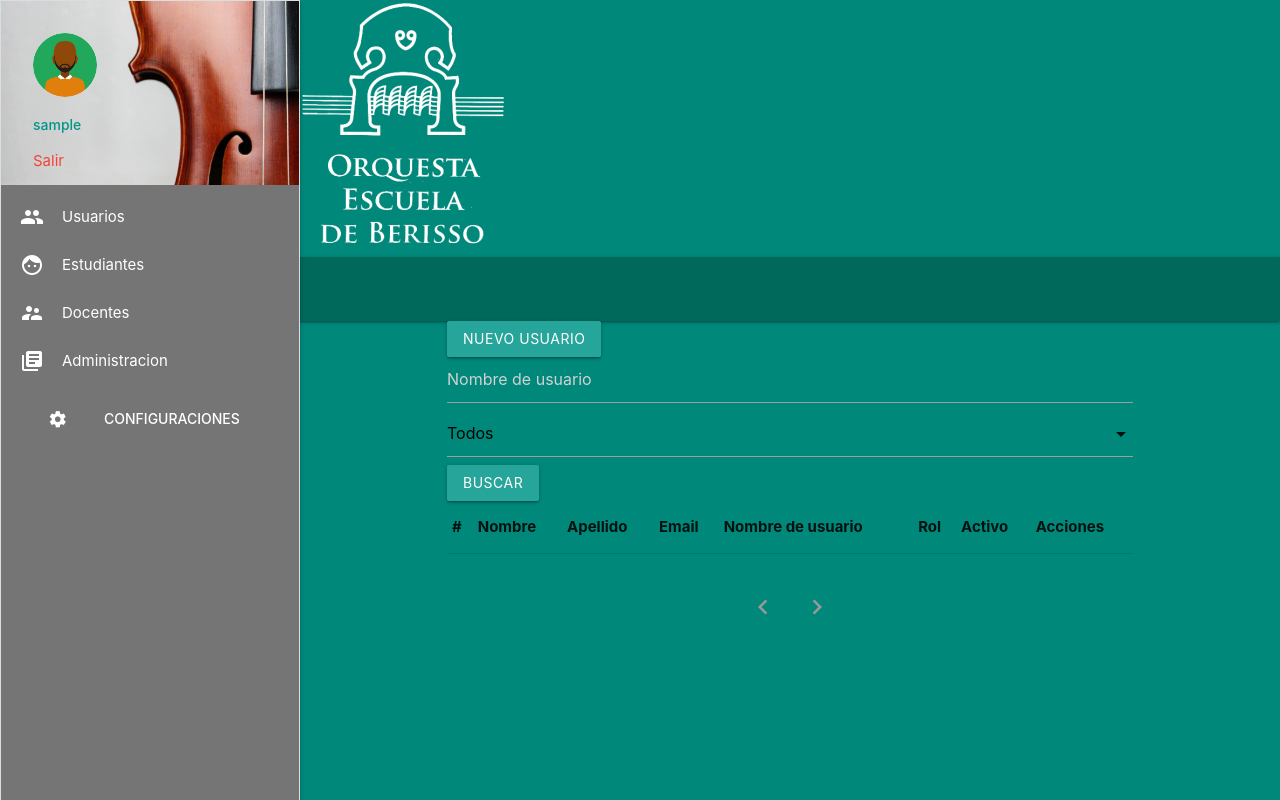
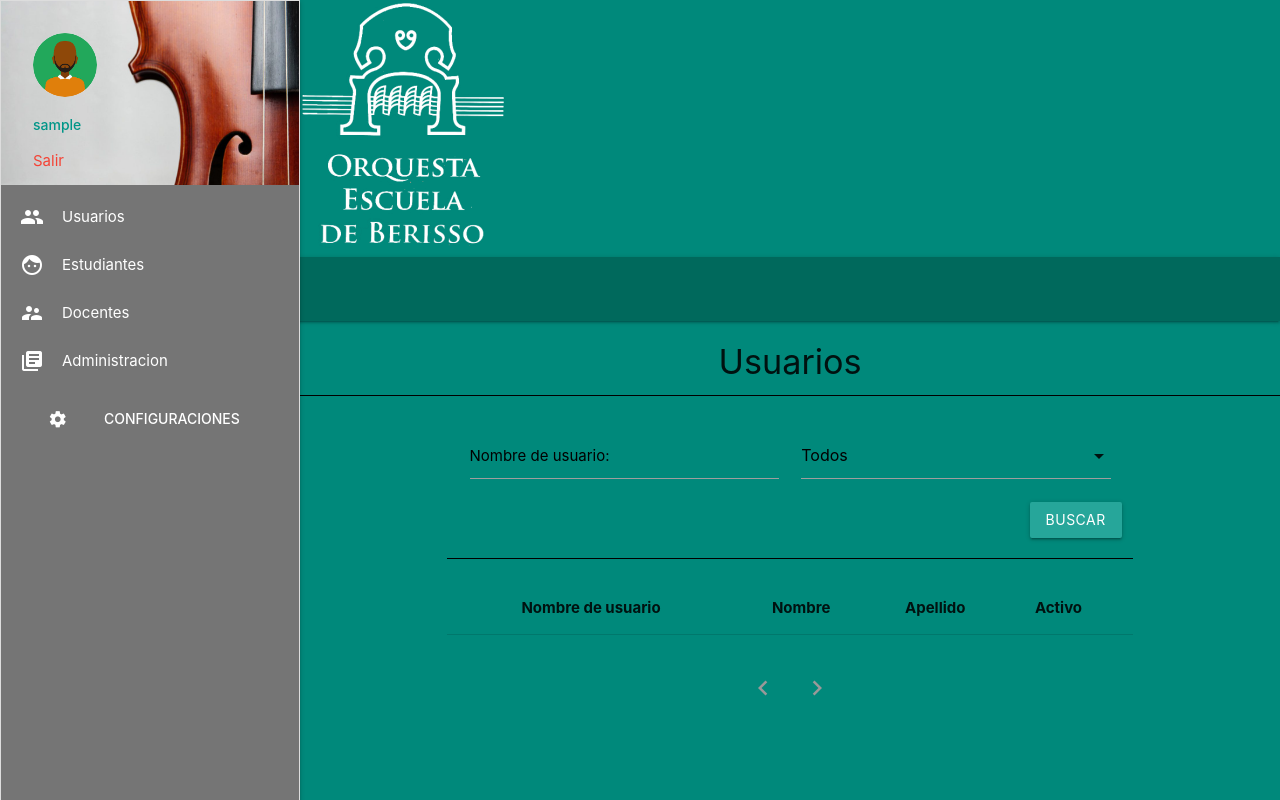
Before and after one commit to Daro313/tpproy19, a Flask app: template flaskps/users/templates/users/list.html in a window 1280 px wide. Run offline with Flask 2, Linux system fonts and the light colour scheme; the template is opened without the code that fills it: values that come from a table or form of the project are taken from there, others are empty; the visitor is signed in with stand-in values (Sample User, id 1); data comes from the database, SQL or seed files in the repository.

Commit message:
Se mejora presentacion en listado de usuarios

```diff
--- a/flaskps/users/templates/users/list.html
+++ b/flaskps/users/templates/users/list.html
@@ -1,48 +1,54 @@
 {% extends 'base.html' %}
+{% block title %}Usuarios {% endblock %}
+{% block head %}
+    {{ super() }}
+{% endblock %}
+
 {% block content %}
-<div class="container" id="user_list">
-  <button type="button" onclick="window.location.href='{{ url_for( 'users.create' ) }}';" class="btn btn-info" >Nuevo Usuario</button>
-  <form class="" action="{{ url_for('users.list') }}" method="POST">
-    <input type="text" name="username" value="" placeholder="Nombre de usuario">
-    <select class="" name="active">
+<h4 class="center">Usuarios</h4>
+<div class="divider black"></div>
+<div class="container"><br>
+
+  <div class="row">
+    <form class="col s12" action="{{ url_for('users.list') }}" method="POST">
+      <div class="input-field col s6">
+          <input type="text" name="username" id="user_name">
+          <label for="user_name">Nombre de usuario:</label>
+      </div>
+      <div class="input-field col s6">
+        <select name="active">
           <option value="" selected>Todos</option>
           <option value="True">Activos</option>
           <option value="False">Inactivos</option>
         </select>
-    <input type="submit" name="" value="Buscar" class="btn btn-info">
+      </div>
+      <input type="submit" value="Buscar" class="btn btn-info right">
     </form>
-  <table class="table table-hover">
-    <thead class="thead-dark">
+  </div>
+  <div class="divider black"></div>
+  <br>
+
+  <table class="responsive-table centered highlight">
+    <thead>
     <tr>
-      <th>#</th>
+      <th>Nombre de usuario</th>
       <th>Nombre</th>
       <th>Apellido</th>
-      <th>Email</th>
-      <th>Nombre de usuario</th>
-      <th>Rol</th>
       <th>Activo</th>
-      <th>Acciones</th>
+      <th></th>
     </tr>
     </thead>
     <tbody>
     {% for user in user_list.items %}
-        {% if user.active %}
       <tr>
-        {% else %}
-          <tr class="table-danger">
-        {% endif %}
-        <td>{{ loop.index }}</td>
+        <td>{{ user.name }}</td>
+        <td>{{ user.name}}</td>
+        <td>{{ user.surname }}</td>
+        <td>{{ user.active }}</td>
         <td>
-          <a href="{{ url_for('users.detail', username=user.username) }}">{{ user.name }}</a>
-        </td>
-        <td>{{ user.surname }}</td>
-        <td>{{ user.email }}</td>
-        <td>{{ user.username}}</td>
-        <td>{{ user.rol }}</td>
-        <td>{{ user.active }}</td>
-        <td><form method="POST" action="{{ url_for('users.delete', user_id=user.id) }}">
-            <input type="submit" value="Eliminar">
-            </form>
+          <a href="{{ url_for('users.detail', user_id=user.id) }}"><i class="tiny material-icons green-text text-darken-4 tooltipped" data-position="right" data-tooltip="Ver mas">visibility</i></a>
+          <form method="POST" action="{{ url_for('users.update', user_id=user.id) }}"><button class="btn-flat" type="submit"><i class="material-icons blue-text text-darken-4 tooltipped" data-position="right" data-tooltip="Editar">edit</i></button></form>
+          <form method="POST" action="{{ url_for('users.delete', user_id=user.id) }}"><button class="btn-flat" type="submit"><i class="material-icons red-text text-darken-4 tooltipped" data-position="right" data-tooltip="Eliminar">delete_forever</i></button></form>
         </td>
       </tr>
     {% endfor %}
--- a/flaskps/users/views.py
+++ b/flaskps/users/views.py
@@ -94,10 +94,10 @@ def list(page):
     return render_template('users/list.html', user_list=users)
 
 
-@users.route('/user/detail/<username>')
+@users.route('/user/detail/<int:user_id>')
 @login_required
-def detail(username):
-    user = User.query.filter_by(username=username).first_or_404()
+def detail(user_id):
+    user = User.query.filter_by(id=user_id).first_or_404()
     return render_template('users/detail.html', user=user)
 
 
```
Lines whose indentation alone changed are shown as unchanged.
